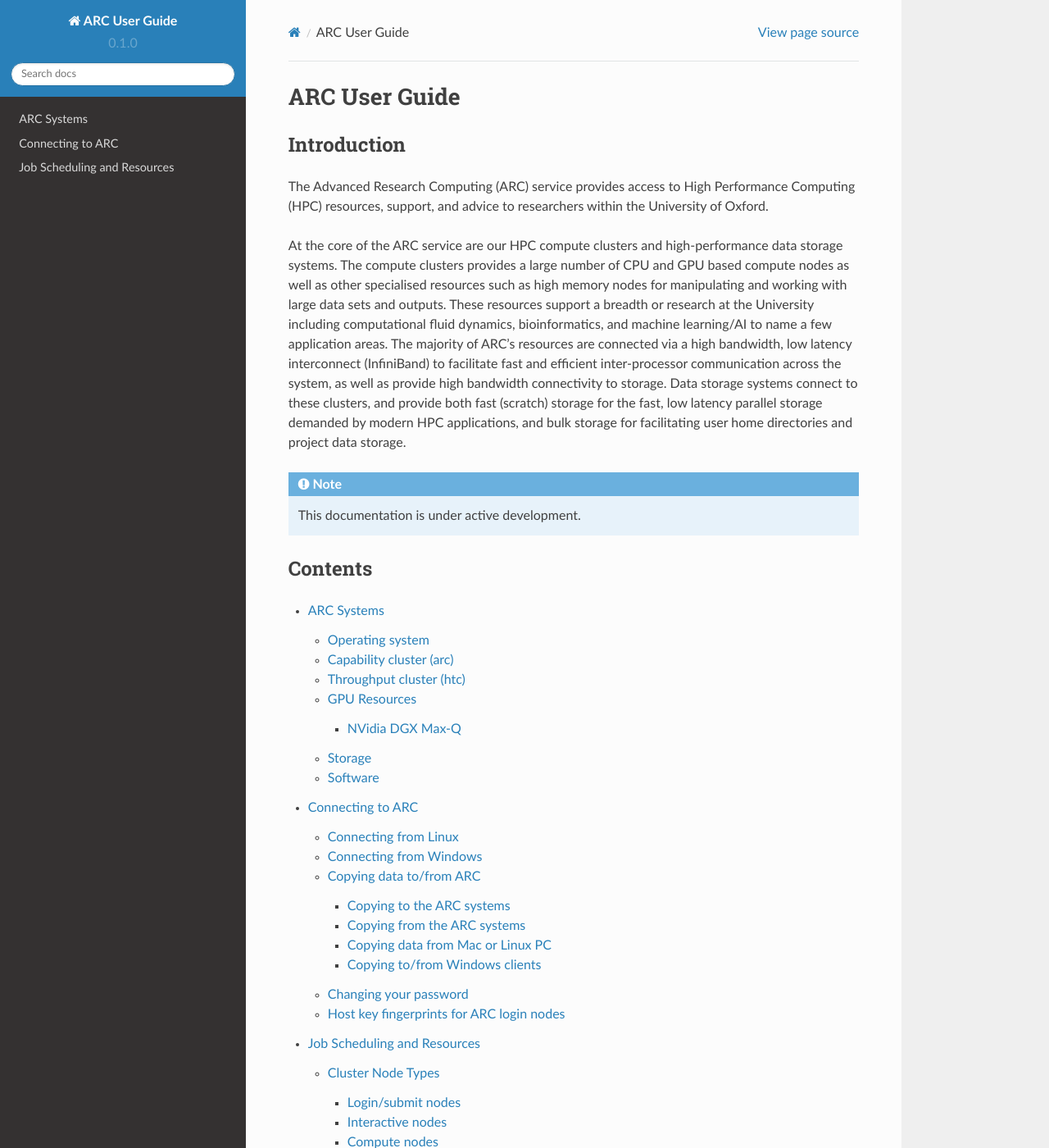
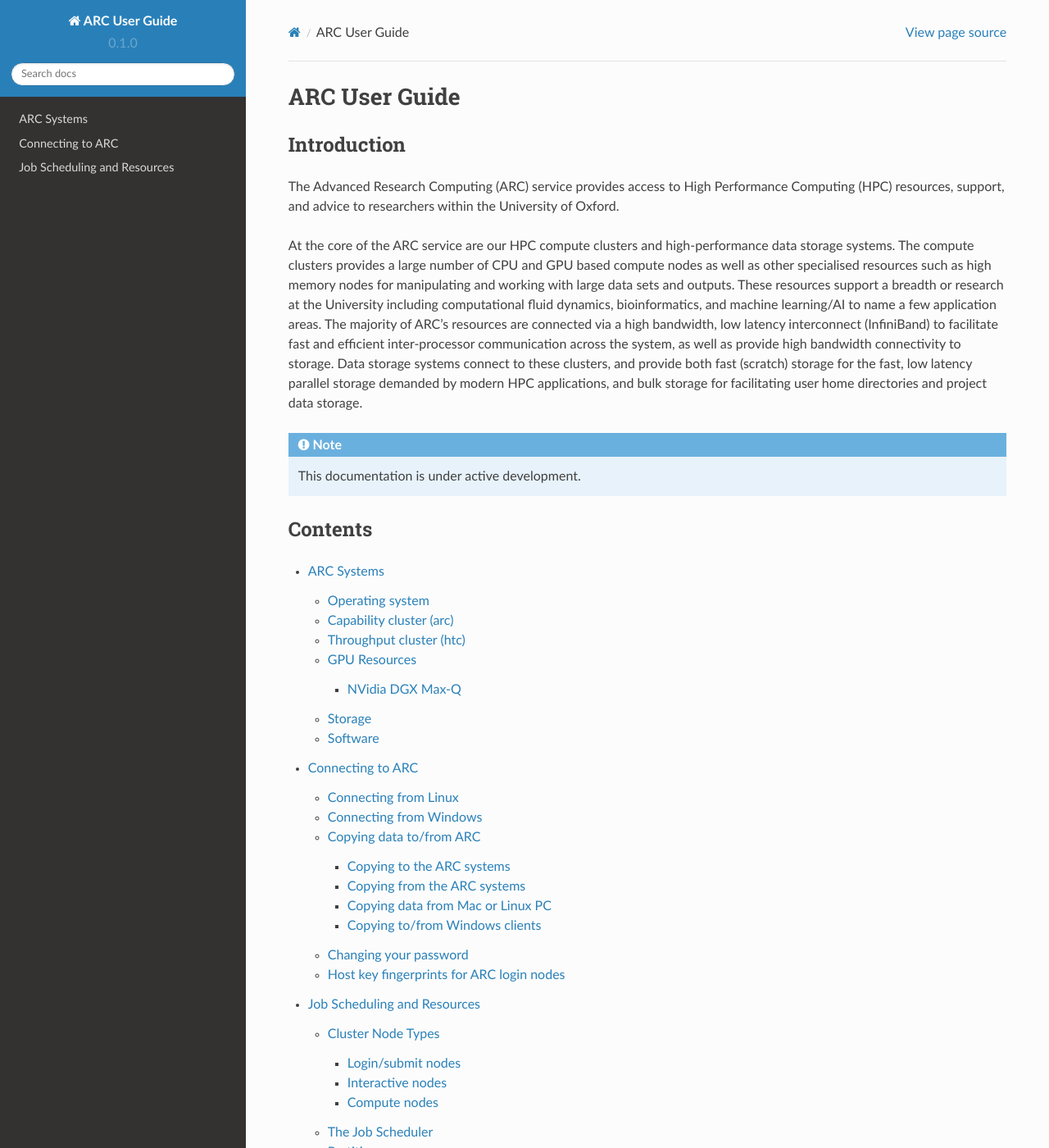
Before and after one commit to tina-friedrich/arc-user-guide, a Sphinx documentation site: the page built from docs/source/index.rst, in a window 1280 px wide and 1400 px high. Shown: the whole window at 82% size. Built offline with Sphinx 7.4.7 and the Read the Docs theme 2.0.0, drawn with Linux system fonts in a browser that asks for light colours.

Commit message:
Update conf.py
Added _static directory for css

```diff
--- a/docs/source/conf.py
+++ b/docs/source/conf.py
@@ -34,6 +34,14 @@ html_theme = 'sphinx_rtd_theme'
 # -- Options for EPUB output
 epub_show_urls = 'footnote'
 
-# -- Add ARC theme overrides
+
+# Add any paths that contain custom static files (such as style sheets) here,
+# relative to this directory. They are copied after the builtin static files,
+# so a file named "default.css" will overwrite the builtin "default.css".
+html_static_path = ['_static']
+
+# -- Add ARC theme overrides...
+# This will be found in source/_static (as defined above)
+
 def setup(app):
     app.add_css_file('arc_theme.css')
```
